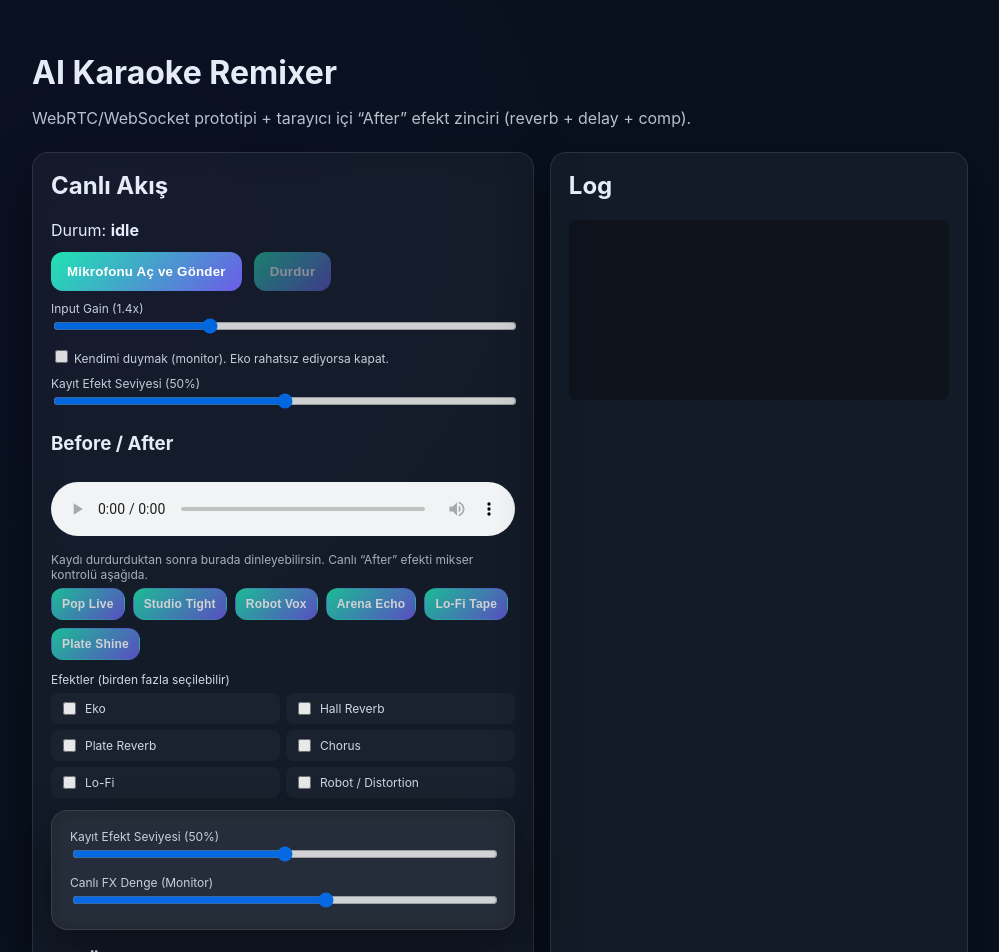
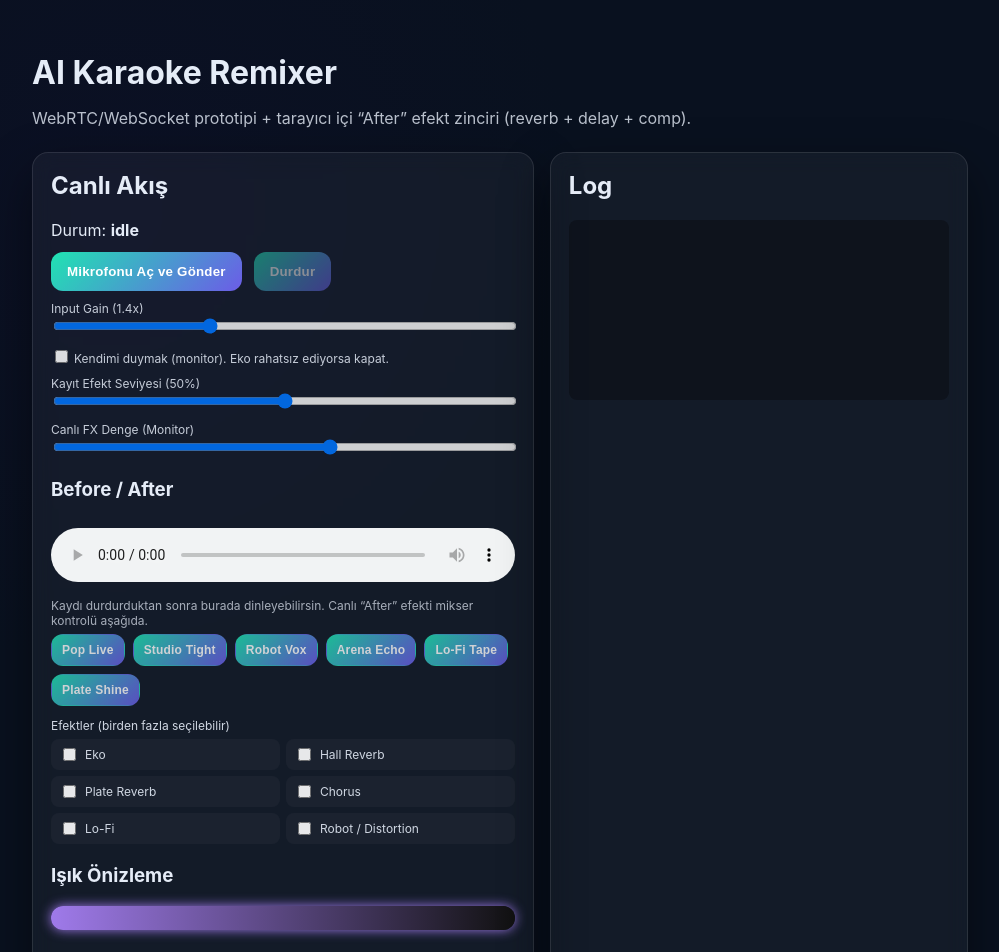
Before and after one commit to iclalsuzann/ai-karaoke-remixer, a Next.js app in the folder frontend/: page / in a window 1280 px wide. Shown: the top 952 px of the page, without its empty margins (140-1139 px from the left). Built offline with nearby package versions, Linux system fonts and the light colour scheme.

Commit message:
Deduplicate sliders: place record/live FX controls at top, remove bottom card

```diff
--- a/frontend/app/page.tsx
+++ b/frontend/app/page.tsx
@@ -557,6 +557,18 @@ export default function Home() {
               style={{ width: "100%" }}
             />
           </label>
+          <label style={{ display: "block", marginTop: 10, fontSize: 12, opacity: 0.85 }}>
+            Canlı FX Denge (Monitor)
+            <input
+              type="range"
+              min={0}
+              max={1}
+              step={0.05}
+              defaultValue={0.6}
+              onChange={(e) => setFxMix(parseFloat(e.target.value))}
+              style={{ width: "100%" }}
+            />
+          </label>
 
           <div style={{ marginTop: 20 }}>
             <h3>Before / After</h3>
@@ -617,33 +629,6 @@ export default function Home() {
             </div>
           </div>
 
-          <div className="card" style={{ marginTop: 12 }}>
-            <label style={{ display: "block", fontSize: 12, opacity: 0.85, marginBottom: 10 }}>
-              Kayıt Efekt Seviyesi ({Math.round(recordFxMix * 100)}%)
-              <input
-                type="range"
-                min={0}
-                max={1}
-                step={0.05}
-                value={recordFxMix}
-                onChange={(e) => setRecordFxMix(parseFloat(e.target.value))}
-                style={{ width: "100%" }}
-              />
-            </label>
-            <label style={{ display: "block", fontSize: 12, opacity: 0.85 }}>
-              Canlı FX Denge (Monitor)
-              <input
-                type="range"
-                min={0}
-                max={1}
-                step={0.05}
-                defaultValue={0.6}
-                onChange={(e) => setFxMix(parseFloat(e.target.value))}
-                style={{ width: "100%" }}
-              />
-            </label>
-          </div>
-
           <div style={{ marginTop: 20 }}>
             <h3>Işık Önizleme</h3>
             <div
```
